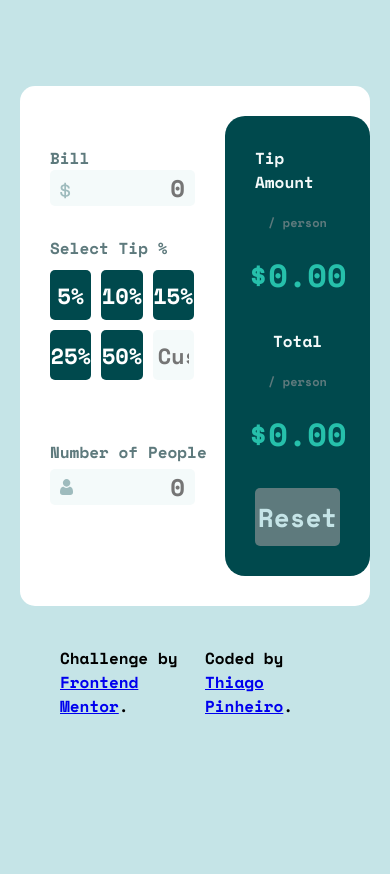
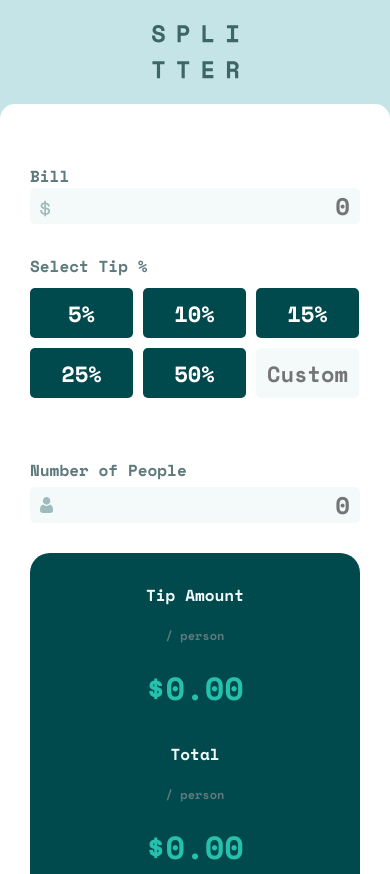
Before and after one commit to tpinheiro4/tip-calculator, a plain HTML site: page index.html in a window 390 px wide. Shown: the top 874 px of the page. Before the commit the page ends 844 px from the top, so only its background shows below. Drawn offline with nearby package versions, Linux system fonts and the light colour scheme.

Commit message:
adding responsibility and logo

```diff
--- /dev/null
+++ b/css/responsive.css
@@ -0,0 +1,24 @@
+@media (max-width: 480px) {
+
+    .container {
+        padding: 0;
+    }
+
+    .content {
+        display: flex;
+        flex-direction: column;
+        width: 100%;
+    }
+
+    .calculator {
+        width: 100%;
+    }
+
+    .results {
+        width: 100%;
+    }
+
+    footer {
+        flex-direction: column;
+    }
+}
--- a/css/style.css
+++ b/css/style.css
@@ -19,6 +19,10 @@ body {
 
 div {
     display: block;
+}
+
+.splitter {
+    padding: 25px;
 }
 
 .container {
--- a/index.html
+++ b/index.html
@@ -17,10 +17,12 @@
       rel="stylesheet"
     />
     <link rel="stylesheet" href="./css/style.css" />
+    <link rel="stylesheet" href="./css/responsive.css">
     <title>Frontend Mentor | Tip calculator app</title>
   </head>
   <body>
     <main class="container">
+      <img src="./assets/images/logo.svg" alt="Logo" class="splitter">
       <section class="content">
         <aside class="calculator">
           <div class="input-presentation">
```
Also changed, not shown: 1 other file.
